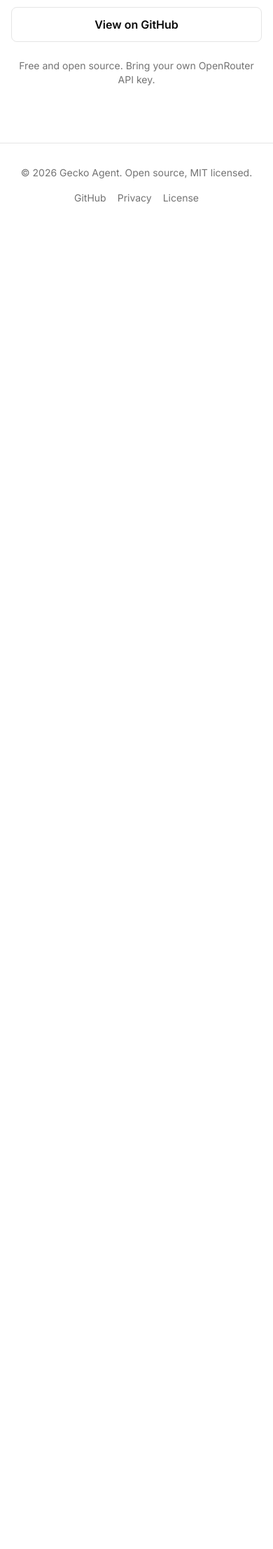
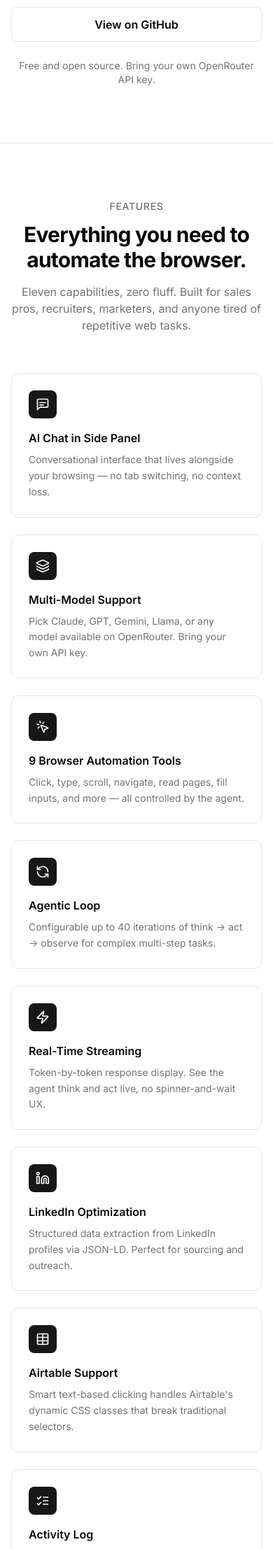
Before and after one commit to Gecko51/gecko-agent-landing, a Flask app: page / in a window 390 px wide. Shown: the part 573-2787 px from the top of the page at 70% size. Before the commit the page ends 864 px from the top, so only its background shows below. Run offline with Flask 3, Linux system fonts and the light colour scheme; some libraries are stand-ins or nearby versions.

Commit message:
feat(content): Phase 2 — Features, How it works and Tools sections
- Add anchor navigation (Features / How it works / Tools) in sticky header (lg+)
- Create _icons.html : centralized Lucide SVG icon library (20+ icons)
- Add Features section : 11 capability cards with grid 1/2/3 responsive
- Add How it works section : 3-step Think -> Act -> Observe loop with arrows
- Add Tools section : table of 9 browser automation tools with example prompts
- Smooth scroll via scroll-smooth + scroll-mt-20 to offset sticky header
- Total page weight : 41.2 KB HTML rendered, mobile-first responsive

All sections in English, fully accessible (ARIA labels, semantic HTML).

```diff
--- /dev/null
+++ b/app/templates/_icons.html
@@ -0,0 +1,116 @@
+{#
+  _icons.html — Bibliothèque centralisée d'icônes Lucide en SVG inline.
+
+  Utilisation depuis un autre template :
+    {% import "_icons.html" as icon %}
+    {{ icon.message_square_text() }}
+
+  Toutes les icônes héritent de `currentColor` pour le stroke → on les colore
+  via les classes Tailwind sur l'élément parent (text-foreground, text-primary…).
+
+  Lucide license : ISC (compatible MIT) — voir https://lucide.dev/license
+#}
+
+{# Wrapper SVG factorisé pour limiter la duplication.
+   `inner` est le contenu (paths, circles…), `classes` les classes Tailwind à appliquer. #}
+{% macro _wrap(inner, classes="h-5 w-5") %}
+<svg xmlns="http://www.w3.org/2000/svg" viewBox="0 0 24 24" fill="none" stroke="currentColor" stroke-width="2" stroke-linecap="round" stroke-linejoin="round" class="{{ classes }}" aria-hidden="true">{{ inner | safe }}</svg>
+{% endmacro %}
+
+{# --- Features section icons --- #}
+
+{% macro message_square_text(classes="h-5 w-5") %}
+{{ _wrap('<path d="M21 15a2 2 0 0 1-2 2H7l-4 4V5a2 2 0 0 1 2-2h14a2 2 0 0 1 2 2z"/><path d="M7 9h10"/><path d="M7 13h6"/>', classes) }}
+{% endmacro %}
+
+{% macro layers(classes="h-5 w-5") %}
+{{ _wrap('<path d="m12.83 2.18a2 2 0 0 0-1.66 0L2.6 6.08a1 1 0 0 0 0 1.83l8.58 3.91a2 2 0 0 0 1.66 0l8.58-3.9a1 1 0 0 0 0-1.83Z"/><path d="M2 12a1 1 0 0 0 .58.91l8.6 3.91a2 2 0 0 0 1.65 0l8.58-3.9A1 1 0 0 0 22 12"/><path d="M2 17a1 1 0 0 0 .58.91l8.6 3.91a2 2 0 0 0 1.65 0l8.58-3.9A1 1 0 0 0 22 17"/>', classes) }}
+{% endmacro %}
+
+{% macro mouse_pointer_click(classes="h-5 w-5") %}
+{{ _wrap('<path d="M14 4.1 12 6"/><path d="m5.1 8-2.9-.8"/><path d="m6 12-1.9 2"/><path d="M7.2 2.2 8 5.1"/><path d="M9.037 9.69a.498.498 0 0 1 .653-.653l11 4.5a.5.5 0 0 1-.074.949l-4.349 1.041a1 1 0 0 0-.74.739l-1.04 4.35a.5.5 0 0 1-.95.074z"/>', classes) }}
+{% endmacro %}
+
+{% macro refresh_cw(classes="h-5 w-5") %}
+{{ _wrap('<path d="M21 12a9 9 0 0 0-9-9 9.75 9.75 0 0 0-6.74 2.74L3 8"/><path d="M3 3v5h5"/><path d="M3 12a9 9 0 0 0 9 9 9.75 9.75 0 0 0 6.74-2.74L21 16"/><path d="M16 16h5v5"/>', classes) }}
+{% endmacro %}
+
+{% macro zap(classes="h-5 w-5") %}
+{{ _wrap('<path d="M4 14a1 1 0 0 1-.78-1.63l9.9-10.2a.5.5 0 0 1 .86.46l-1.92 6.02A1 1 0 0 0 13 10h7a1 1 0 0 1 .78 1.63l-9.9 10.2a.5.5 0 0 1-.86-.46l1.92-6.02A1 1 0 0 0 11 14z"/>', classes) }}
+{% endmacro %}
+
+{% macro linkedin(classes="h-5 w-5") %}
+{{ _wrap('<path d="M16 8a6 6 0 0 1 6 6v7h-4v-7a2 2 0 0 0-2-2 2 2 0 0 0-2 2v7h-4v-7a6 6 0 0 1 6-6z"/><rect width="4" height="12" x="2" y="9"/><circle cx="4" cy="4" r="2"/>', classes) }}
+{% endmacro %}
+
+{% macro table(classes="h-5 w-5") %}
+{{ _wrap('<path d="M12 3v18"/><rect width="18" height="18" x="3" y="3" rx="2"/><path d="M3 9h18"/><path d="M3 15h18"/>', classes) }}
+{% endmacro %}
+
+{% macro list_checks(classes="h-5 w-5") %}
+{{ _wrap('<path d="m3 17 2 2 4-4"/><path d="m3 7 2 2 4-4"/><path d="M13 6h8"/><path d="M13 12h8"/><path d="M13 18h8"/>', classes) }}
+{% endmacro %}
+
+{% macro history(classes="h-5 w-5") %}
+{{ _wrap('<path d="M3 12a9 9 0 1 0 9-9 9.75 9.75 0 0 0-6.74 2.74L3 8"/><path d="M3 3v5h5"/><path d="M12 7v5l4 2"/>', classes) }}
+{% endmacro %}
+
+{% macro file_code(classes="h-5 w-5") %}
+{{ _wrap('<path d="M10 12.5 8 15l2 2.5"/><path d="m14 12.5 2 2.5-2 2.5"/><path d="M14 2v4a2 2 0 0 0 2 2h4"/><path d="M15 2H6a2 2 0 0 0-2 2v16a2 2 0 0 0 2 2h12a2 2 0 0 0 2-2V7Z"/>', classes) }}
+{% endmacro %}
+
+{% macro compass(classes="h-5 w-5") %}
+{{ _wrap('<path d="m16.24 7.76-1.804 5.411a2 2 0 0 1-1.265 1.265L7.76 16.24l1.804-5.411a2 2 0 0 1 1.265-1.265z"/><circle cx="12" cy="12" r="10"/>', classes) }}
+{% endmacro %}
+
+{# --- How it works section icons --- #}
+
+{% macro brain(classes="h-5 w-5") %}
+{{ _wrap('<path d="M12 18V5"/><path d="M15 13a4.17 4.17 0 0 1-3-4 4.17 4.17 0 0 1-3 4"/><path d="M17.598 6.5A3 3 0 1 0 12 5a3 3 0 1 0-5.598 1.5"/><path d="M17.997 5.125a4 4 0 0 1 2.526 5.77"/><path d="M18 18a4 4 0 0 0 2-7.464"/><path d="M19.967 17.483A4 4 0 1 1 12 18a4 4 0 1 1-7.967-.517"/><path d="M6 18a4 4 0 0 1-2-7.464"/><path d="M6.003 5.125a4 4 0 0 0-2.526 5.77"/>', classes) }}
+{% endmacro %}
+
+{% macro play(classes="h-5 w-5") %}
+{{ _wrap('<polygon points="6 3 20 12 6 21 6 3"/>', classes) }}
+{% endmacro %}
+
+{% macro eye(classes="h-5 w-5") %}
+{{ _wrap('<path d="M2.062 12.348a1 1 0 0 1 0-.696 10.75 10.75 0 0 1 19.876 0 1 1 0 0 1 0 .696 10.75 10.75 0 0 1-19.876 0"/><circle cx="12" cy="12" r="3"/>', classes) }}
+{% endmacro %}
+
+{# --- Tools section icons (les 9 outils browser) --- #}
+
+{% macro file_text(classes="h-4 w-4") %}
+{{ _wrap('<path d="M15 2H6a2 2 0 0 0-2 2v16a2 2 0 0 0 2 2h12a2 2 0 0 0 2-2V7Z"/><path d="M14 2v4a2 2 0 0 0 2 2h4"/><path d="M10 9H8"/><path d="M16 13H8"/><path d="M16 17H8"/>', classes) }}
+{% endmacro %}
+
+{% macro globe(classes="h-4 w-4") %}
+{{ _wrap('<circle cx="12" cy="12" r="10"/><path d="M12 2a14.5 14.5 0 0 0 0 20 14.5 14.5 0 0 0 0-20"/><path d="M2 12h20"/>', classes) }}
+{% endmacro %}
+
+{% macro external_link(classes="h-4 w-4") %}
+{{ _wrap('<path d="M15 3h6v6"/><path d="M10 14 21 3"/><path d="M18 13v6a2 2 0 0 1-2 2H5a2 2 0 0 1-2-2V8a2 2 0 0 1 2-2h6"/>', classes) }}
+{% endmacro %}
+
+{% macro target(classes="h-4 w-4") %}
+{{ _wrap('<circle cx="12" cy="12" r="10"/><circle cx="12" cy="12" r="6"/><circle cx="12" cy="12" r="2"/>', classes) }}
+{% endmacro %}
+
+{% macro type(classes="h-4 w-4") %}
+{{ _wrap('<polyline points="4 7 4 4 20 4 20 7"/><line x1="9" x2="15" y1="20" y2="20"/><line x1="12" x2="12" y1="4" y2="20"/>', classes) }}
+{% endmacro %}
+
+{% macro text_cursor_input(classes="h-4 w-4") %}
+{{ _wrap('<path d="M5 4h1a3 3 0 0 1 3 3 3 3 0 0 1 3-3h1"/><path d="M13 20h-1a3 3 0 0 1-3-3 3 3 0 0 1-3 3H5"/><path d="M5 16H4a2 2 0 0 1-2-2v-4a2 2 0 0 1 2-2h1"/><path d="M13 8h7a2 2 0 0 1 2 2v4a2 2 0 0 1-2 2h-7"/><path d="M9 7v10"/>', classes) }}
+{% endmacro %}
+
+{% macro keyboard(classes="h-4 w-4") %}
+{{ _wrap('<path d="M10 8h.01"/><path d="M12 12h.01"/><path d="M14 8h.01"/><path d="M16 12h.01"/><path d="M18 8h.01"/><path d="M6 8h.01"/><path d="M7 16h10"/><path d="M8 12h.01"/><rect width="20" height="16" x="2" y="4" rx="2"/>', classes) }}
+{% endmacro %}
+
+{% macro scroll(classes="h-4 w-4") %}
+{{ _wrap('<path d="M19 17V5a2 2 0 0 0-2-2H4"/><path d="M8 21h12a2 2 0 0 0 2-2v-1a1 1 0 0 0-1-1H11a1 1 0 0 0-1 1v1a2 2 0 1 1-4 0V5a2 2 0 1 0-4 0v2a1 1 0 0 0 1 1h3"/>', classes) }}
+{% endmacro %}
+
+{% macro mouse_pointer(classes="h-4 w-4") %}
+{{ _wrap('<path d="M12.586 12.586 19 19"/><path d="M3.688 3.037a.497.497 0 0 0-.651.651l6.5 15.999a.501.501 0 0 0 .947-.062l1.569-6.083a2 2 0 0 1 1.448-1.479l6.124-1.579a.5.5 0 0 0 .063-.947z"/>', classes) }}
+{% endmacro %}
--- /dev/null
+++ b/app/templates/partials/features.html
@@ -0,0 +1,110 @@
+{#
+  partials/features.html — Section "Features".
+
+  Liste les 11 fonctionnalités principales de l'extension Gecko Agent,
+  affichées en grille responsive (1 col mobile, 2 cols tablet, 3 cols desktop).
+
+  Source des features : README.md du repo Gecko51/gecko-agent.
+  Tous les textes sont en ANGLAIS.
+#}
+{% import "_icons.html" as icon %}
+
+{# Liste des features. Pour ajouter/modifier une feature : éditer ce tableau.
+   `icon` doit correspondre à un macro défini dans templates/_icons.html. #}
+{% set features = [
+  {
+    "icon": "message_square_text",
+    "title": "AI Chat in Side Panel",
+    "desc": "Conversational interface that lives alongside your browsing — no tab switching, no context loss."
+  },
+  {
+    "icon": "layers",
+    "title": "Multi-Model Support",
+    "desc": "Pick Claude, GPT, Gemini, Llama, or any model available on OpenRouter. Bring your own API key."
+  },
+  {
+    "icon": "mouse_pointer_click",
+    "title": "9 Browser Automation Tools",
+    "desc": "Click, type, scroll, navigate, read pages, fill inputs, and more — all controlled by the agent."
+  },
+  {
+    "icon": "refresh_cw",
+    "title": "Agentic Loop",
+    "desc": "Configurable up to 40 iterations of think → act → observe for complex multi-step tasks."
+  },
+  {
+    "icon": "zap",
+    "title": "Real-Time Streaming",
+    "desc": "Token-by-token response display. See the agent think and act live, no spinner-and-wait UX."
+  },
+  {
+    "icon": "linkedin",
+    "title": "LinkedIn Optimization",
+    "desc": "Structured data extraction from LinkedIn profiles via JSON-LD. Perfect for sourcing and outreach."
+  },
+  {
+    "icon": "table",
+    "title": "Airtable Support",
+    "desc": "Smart text-based clicking handles Airtable's dynamic CSS classes that break traditional selectors."
+  },
+  {
+    "icon": "list_checks",
+    "title": "Activity Log",
+    "desc": "Track every tool execution with status, target, and timestamp — full transparency on what the agent did."
+  },
+  {
+    "icon": "history",
+    "title": "Conversation History",
+    "desc": "Save and restore past conversations. Pick up exactly where you left off, any time."
+  },
+  {
+    "icon": "file_code",
+    "title": "Custom Prompts",
+    "desc": "Create and manage reusable prompt templates. Build your own library of agent recipes."
+  },
+  {
+    "icon": "compass",
+    "title": "Guided Onboarding",
+    "desc": "Step-by-step first-launch setup. New users are productive within 60 seconds, no docs needed."
+  }
+] %}
+
+<section id="features" class="border-t border-border bg-background scroll-mt-20">
+  <div class="mx-auto max-w-6xl px-4 py-20 sm:px-6 sm:py-24 lg:px-8">
+
+    {# --- En-tête de section --- #}
+    <div class="mx-auto max-w-2xl text-center">
+      <p class="text-sm font-medium uppercase tracking-wider text-muted-foreground">Features</p>
+      <h2 class="mt-3 text-3xl font-bold tracking-tight text-foreground sm:text-4xl">
+        Everything you need to automate the browser.
+      </h2>
+      <p class="mt-4 text-base text-muted-foreground">
+        Eleven capabilities, zero fluff. Built for sales pros, recruiters, marketers, and anyone tired of repetitive web tasks.
+      </p>
+    </div>
+
+    {# --- Grille des features ---
+        Mobile : 1 col, Tablet (sm) : 2 cols, Desktop (lg) : 3 cols.
+        gap-6 (24px) entre cards : assez d'air pour respirer, assez serré pour ne pas isoler les cards. #}
+    <div class="mt-14 grid grid-cols-1 gap-6 sm:grid-cols-2 lg:grid-cols-3">
+
+      {% for f in features %}
+        <article class="group rounded-lg border border-border bg-card p-6 transition-colors hover:bg-muted/40">
+
+          {# Icône dans un carré arrondi avec contraste primary -> primary-foreground #}
+          <div class="mb-4 inline-flex h-10 w-10 items-center justify-center rounded-md bg-primary text-primary-foreground">
+            {# Dispatch dynamique vers le bon macro via le filter attr().
+               `icon|attr('refresh_cw')` retourne le macro refresh_cw, qu'on appelle avec () #}
+            {{ (icon|attr(f.icon))() }}
+          </div>
+
+          <h3 class="text-base font-semibold text-foreground">{{ f.title }}</h3>
+          <p class="mt-2 text-sm leading-relaxed text-muted-foreground">{{ f.desc }}</p>
+
+        </article>
+      {% endfor %}
+
+    </div>
+
+  </div>
+</section>
--- a/app/templates/partials/header.html
+++ b/app/templates/partials/header.html
@@ -8,10 +8,10 @@
   Toutes les chaînes visibles sont en ANGLAIS.
 #}
 <header class="sticky top-0 z-50 w-full border-b border-border bg-background/80 backdrop-blur-md">
-  <div class="mx-auto flex max-w-6xl items-center justify-between px-4 py-3 sm:px-6 lg:px-8">
+  <div class="mx-auto flex max-w-6xl items-center justify-between gap-4 px-4 py-3 sm:px-6 lg:px-8">
 
     {# --- Logo + nom de marque --- #}
-    <a href="{{ url_for('public.home') }}" class="flex items-center gap-2 font-semibold text-foreground" aria-label="Gecko Agent — homepage">
+    <a href="{{ url_for('public.home') }}" class="flex items-center gap-2 font-semibold text-foreground shrink-0" aria-label="Gecko Agent — homepage">
       {# Logo officiel : G anthracite avec point orange au centre #}
       <img
         src="{{ url_for('static', filename='img/logo.png') }}"
@@ -24,9 +24,24 @@
       <span class="text-base">Gecko Agent</span>
     </a>
 
+    {# --- Navigation par ancres (desktop uniquement) ---
+        Les ancres pointent vers les sections de home.html.
+        Cachées sur mobile (lg:flex). En Phase 3 : burger menu mobile. #}
+    <nav class="hidden lg:flex items-center gap-6" aria-label="Section navigation">
+      <a href="#features" class="text-sm font-medium text-muted-foreground hover:text-foreground transition-colors">
+        Features
+      </a>
+      <a href="#how-it-works" class="text-sm font-medium text-muted-foreground hover:text-foreground transition-colors">
+        How it works
+      </a>
+      <a href="#tools" class="text-sm font-medium text-muted-foreground hover:text-foreground transition-colors">
+        Tools
+      </a>
+    </nav>
+
     {# --- CTAs --- #}
     <div class="flex items-center gap-2 sm:gap-3">
-      {# CTA secondaire : GitHub (sera plus discret que le primaire) #}
+      {# CTA secondaire : GitHub (caché sur tout petit écran pour gagner de la place) #}
       <a
         href="{{ config.GITHUB_REPO_URL }}"
         target="_blank"
@@ -41,7 +56,7 @@
         href="{{ config.CHROME_WEBSTORE_URL }}"
         target="_blank"
         rel="noopener noreferrer"
-        class="inline-flex items-center rounded-md bg-primary px-3 py-2 text-sm font-medium text-primary-foreground hover:opacity-90 transition-opacity"
+        class="inline-flex items-center rounded-md bg-primary px-3 py-2 text-sm font-medium text-primary-foreground hover:opacity-90 transition-opacity shrink-0"
       >
         Install on Chrome
       </a>
--- /dev/null
+++ b/app/templates/partials/how_it_works.html
@@ -0,0 +1,88 @@
+{#
+  partials/how_it_works.html — Section "How it works".
+
+  Présente la boucle agentique Think → Act → Observe en 3 cards horizontales
+  (desktop) ou empilées (mobile), avec des chiffres et des séparateurs entre.
+
+  Source : README.md du repo Gecko51/gecko-agent (section "How the Agent Loop Works").
+#}
+{% import "_icons.html" as icon %}
+
+{# Définition des 3 étapes du loop agentique #}
+{% set steps = [
+  {
+    "num": "01",
+    "icon": "brain",
+    "title": "Think",
+    "desc": "The AI analyzes your request and the current page state. It decides which tool to call next based on what it sees."
+  },
+  {
+    "num": "02",
+    "icon": "play",
+    "title": "Act",
+    "desc": "It executes a browser action — click a button, fill an input, navigate to a URL, scroll, or extract data."
+  },
+  {
+    "num": "03",
+    "icon": "eye",
+    "title": "Observe",
+    "desc": "It reads the result of the action, updates its understanding of the page, and decides what to do next. Loops until done."
+  }
+] %}
+
+<section id="how-it-works" class="border-t border-border bg-muted/30 scroll-mt-20">
+  <div class="mx-auto max-w-6xl px-4 py-20 sm:px-6 sm:py-24 lg:px-8">
+
+    {# --- En-tête de section --- #}
+    <div class="mx-auto max-w-2xl text-center">
+      <p class="text-sm font-medium uppercase tracking-wider text-muted-foreground">How it works</p>
+      <h2 class="mt-3 text-3xl font-bold tracking-tight text-foreground sm:text-4xl">
+        Think. Act. Observe. Repeat.
+      </h2>
+      <p class="mt-4 text-base text-muted-foreground">
+        Gecko Agent runs a continuous reasoning loop — up to 40 iterations — until your task is complete.
+      </p>
+    </div>
+
+    {# --- Les 3 étapes ---
+        Sur mobile : stack vertical (1 col).
+        À partir de md : grille 3 cols avec gap large pour bien séparer les étapes. #}
+    <div class="mt-14 grid grid-cols-1 gap-6 md:grid-cols-3 md:gap-8">
+
+      {% for step in steps %}
+        <div class="relative rounded-lg border border-border bg-card p-6">
+
+          {# Bandeau supérieur : numéro + icône #}
+          <div class="flex items-center justify-between">
+            <span class="text-xs font-semibold tracking-widest text-muted-foreground">STEP {{ step.num }}</span>
+            <div class="inline-flex h-9 w-9 items-center justify-center rounded-md bg-primary text-primary-foreground">
+              {{ (icon|attr(step.icon))() }}
+            </div>
+          </div>
+
+          {# Titre + description #}
+          <h3 class="mt-6 text-xl font-bold tracking-tight text-foreground">{{ step.title }}</h3>
+          <p class="mt-2 text-sm leading-relaxed text-muted-foreground">{{ step.desc }}</p>
+
+          {# Flèche entre cards (desktop uniquement, pas après la dernière) ---
+              Visuellement, indique que le flow continue. Disparait sur mobile (stack). #}
+          {% if not loop.last %}
+            <div class="hidden md:flex absolute -right-5 top-1/2 -translate-y-1/2 h-9 w-9 items-center justify-center rounded-full border border-border bg-background text-muted-foreground" aria-hidden="true">
+              <svg xmlns="http://www.w3.org/2000/svg" viewBox="0 0 24 24" fill="none" stroke="currentColor" stroke-width="2" stroke-linecap="round" stroke-linejoin="round" class="h-4 w-4">
+                <path d="m9 18 6-6-6-6"/>
+              </svg>
+            </div>
+          {% endif %}
+
+        </div>
+      {% endfor %}
+
+    </div>
+
+    {# --- Note finale sous les 3 cards --- #}
+    <p class="mt-10 text-center text-sm text-muted-foreground">
+      Hit the <span class="font-semibold text-foreground">Stop</span> button anytime to cancel mid-execution.
+    </p>
+
+  </div>
+</section>
--- /dev/null
+++ b/app/templates/partials/tools.html
@@ -0,0 +1,142 @@
+{#
+  partials/tools.html — Section "Available Tools".
+
+  Présente les 9 outils d'automatisation browser que le LLM peut appeler.
+  Format : table à 3 colonnes (Tool | Description | Example).
+
+  Sur mobile (< sm) : scroll horizontal sur le wrapper de la table.
+  Sur desktop : table pleine largeur.
+
+  Source : README.md du repo Gecko51/gecko-agent (section "Available Tools").
+#}
+{% import "_icons.html" as icon %}
+
+{# Les 9 outils browser exposés par l'extension #}
+{% set tools = [
+  {
+    "icon": "file_text",
+    "name": "read_page",
+    "desc": "Extracts the page content (HTML or structured text). Smart JSON-LD parsing on LinkedIn.",
+    "example": "Read this page and summarize it"
+  },
+  {
+    "icon": "globe",
+    "name": "goto_url",
+    "desc": "Navigates the current tab to a target URL.",
+    "example": "Go to https://example.com"
+  },
+  {
+    "icon": "external_link",
+    "name": "open_tab",
+    "desc": "Opens a new browser tab with a given URL.",
+    "example": "Open LinkedIn in a new tab"
+  },
+  {
+    "icon": "target",
+    "name": "click_selector",
+    "desc": "Clicks an element by CSS selector. Supports double-click.",
+    "example": "Click the submit button"
+  },
+  {
+    "icon": "mouse_pointer",
+    "name": "click_text",
+    "desc": "Finds and clicks an element by its visible text. Position control: on / right / below.",
+    "example": "Click the cell next to 'Company Name'"
+  },
+  {
+    "icon": "text_cursor_input",
+    "name": "fill_input",
+    "desc": "Fills a text input, textarea, or contenteditable element.",
+    "example": "Fill the email field with john@example.com"
+  },
+  {
+    "icon": "type",
+    "name": "type_text",
+    "desc": "Types text into the currently focused element, character by character.",
+    "example": "Type 'Hello' into the active cell"
+  },
+  {
+    "icon": "scroll",
+    "name": "scroll_page",
+    "desc": "Scrolls the page by a pixel amount or to a specific element.",
+    "example": "Scroll down to see more results"
+  },
+  {
+    "icon": "keyboard",
+    "name": "press_key",
+    "desc": "Presses a keyboard key (Tab, Enter, Escape, arrows…) with optional modifiers.",
+    "example": "Press Enter to submit"
+  }
+] %}
+
+<section id="tools" class="border-t border-border bg-background scroll-mt-20">
+  <div class="mx-auto max-w-6xl px-4 py-20 sm:px-6 sm:py-24 lg:px-8">
+
+    {# --- En-tête de section --- #}
+    <div class="mx-auto max-w-2xl text-center">
+      <p class="text-sm font-medium uppercase tracking-wider text-muted-foreground">Available tools</p>
+      <h2 class="mt-3 text-3xl font-bold tracking-tight text-foreground sm:text-4xl">
+        9 atomic browser actions, infinite combinations.
+      </h2>
+      <p class="mt-4 text-base text-muted-foreground">
+        The agent picks the right tool for each step and chains them until your task is done.
+      </p>
+    </div>
+
+    {# --- Table des outils ---
+        On wrap la table dans un div overflow-x-auto pour le scroll horizontal mobile.
+        Bordures sur la table elle-même pour un rendu "card" cohérent avec le reste. #}
+    <div class="mt-14 overflow-hidden rounded-lg border border-border bg-card">
+      <div class="overflow-x-auto">
+        <table class="min-w-full divide-y divide-border text-sm">
+
+          {# --- Header de la table --- #}
+          <thead class="bg-muted/40">
+            <tr>
+              <th scope="col" class="px-6 py-3.5 text-left font-semibold text-foreground">Tool</th>
+              <th scope="col" class="px-6 py-3.5 text-left font-semibold text-foreground">Description</th>
+              <th scope="col" class="px-6 py-3.5 text-left font-semibold text-foreground">Example prompt</th>
+            </tr>
+          </thead>
+
+          {# --- Lignes : une par outil --- #}
+          <tbody class="divide-y divide-border">
+            {% for tool in tools %}
+              <tr class="transition-colors hover:bg-muted/30">
+
+                {# Colonne 1 : icône + nom de l'outil en monospace #}
+                <td class="whitespace-nowrap px-6 py-4">
+                  <div class="flex items-center gap-3">
+                    <span class="inline-flex h-8 w-8 shrink-0 items-center justify-center rounded-md bg-muted text-foreground">
+                      {{ (icon|attr(tool.icon))() }}
+                    </span>
+                    <code class="font-mono text-sm font-semibold text-foreground">{{ tool.name }}</code>
+                  </div>
+                </td>
+
+                {# Colonne 2 : description #}
+                <td class="px-6 py-4 text-muted-foreground">{{ tool.desc }}</td>
+
+                {# Colonne 3 : exemple de prompt naturel #}
+                <td class="px-6 py-4">
+                  <code class="rounded bg-muted px-2 py-1 font-mono text-xs text-foreground">{{ tool.example }}</code>
+                </td>
+
+              </tr>
+            {% endfor %}
+          </tbody>
+
+        </table>
+      </div>
+    </div>
+
+    {# --- Note pour les utilisateurs Airtable --- #}
+    <p class="mt-6 text-center text-sm text-muted-foreground">
+      <span class="font-semibold text-foreground">Airtable users:</span>
+      <code class="rounded bg-muted px-1.5 py-0.5 font-mono text-xs">click_text</code> and
+      <code class="rounded bg-muted px-1.5 py-0.5 font-mono text-xs">type_text</code>
+      are built for Airtable's dynamic CSS classes — they just work.
+    </p>
+
+  </div>
+</section>
--- a/app/templates/public/home.html
+++ b/app/templates/public/home.html
@@ -76,8 +76,22 @@
   </section>
 
   {# ============================================================== #}
-  {# Sections Phase 2-3 à venir ici (Features, How it works, Tools, #}
-  {# Models, FAQ, Waitlist CTA…)                                    #}
+  {# Section Features (11 capabilities)                             #}
+  {# ============================================================== #}
+  {% include "partials/features.html" %}
+
+  {# ============================================================== #}
+  {# Section How it works (Think → Act → Observe loop)              #}
+  {# ============================================================== #}
+  {% include "partials/how_it_works.html" %}
+
+  {# ============================================================== #}
+  {# Section Tools (9 browser automation tools)                     #}
+  {# ============================================================== #}
+  {% include "partials/tools.html" %}
+
+  {# ============================================================== #}
+  {# Sections Phase 3 à venir : Models, FAQ, Waitlist CTA           #}
   {# ============================================================== #}
 
 {% endblock %}
```
